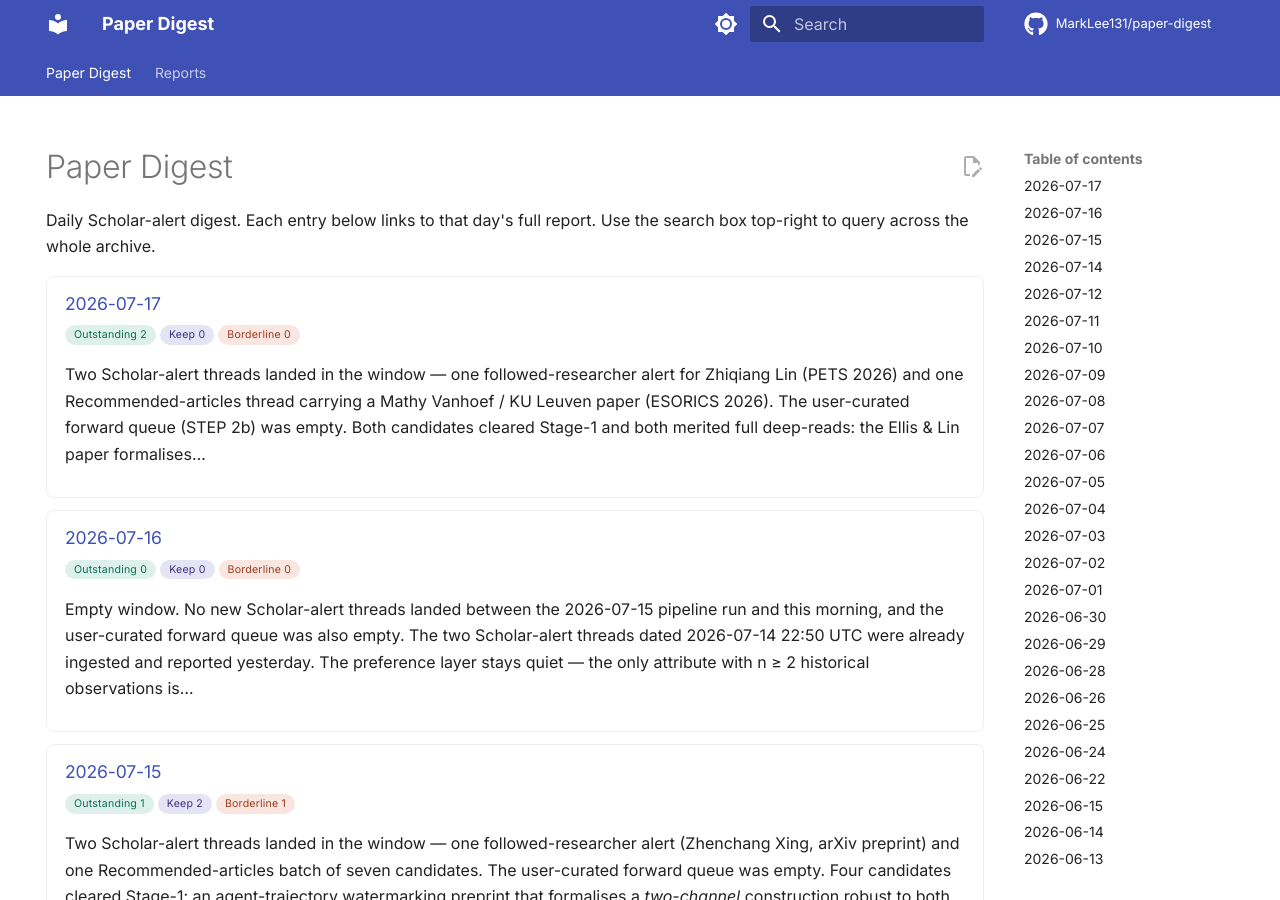
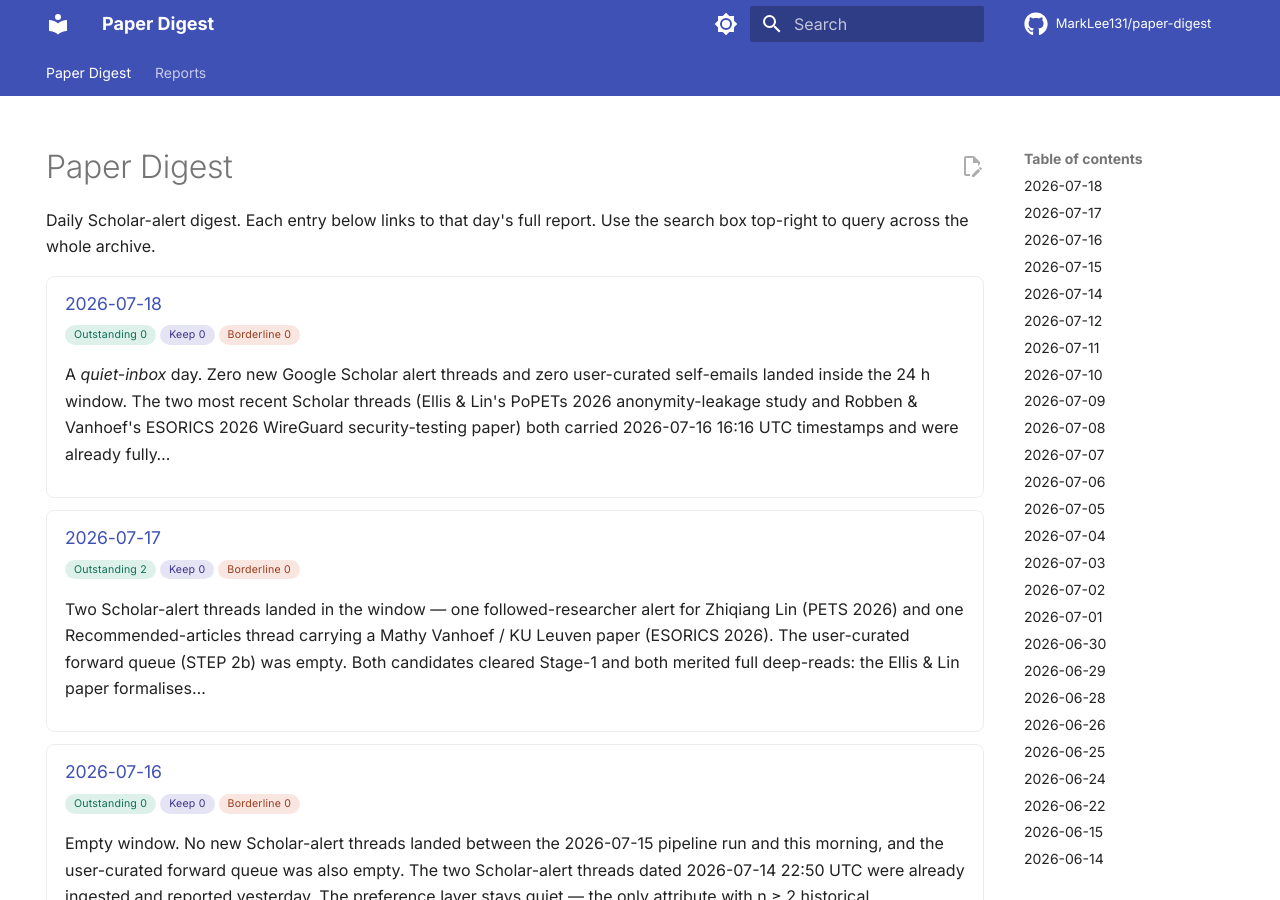
Before and after one commit to MarkLee131/paper-digest, an MkDocs documentation site: the page built from docs/index.md, in a window 1280 px wide and 900 px high. Built offline with MkDocs 1.6.1 and Material for MkDocs 9.7.7, drawn with Linux system fonts in a browser that asks for light colours; comment, search, counter and statistics services are not loaded.

Commit message:
digest: 2026-07-18 — 0 papers analysed (Outstanding 0, Keep 0)

```diff
--- a/docs/index.md
+++ b/docs/index.md
@@ -9,6 +9,13 @@ hide:
 Daily Scholar-alert digest. Each entry below links to that day's full report. Use the search box top-right to query across the whole archive.
 
 <!-- BEGIN AUTO-INDEX -->
+<div class="digest-card" markdown>
+### [2026-07-18](reports/2026-07-18/index.md)
+<div class="meta"><span class="chip outstanding">Outstanding 0</span><span class="chip keep">Keep 0</span><span class="chip borderline">Borderline 0</span></div>
+
+A *quiet-inbox* day. Zero new Google Scholar alert threads and zero user-curated self-emails landed inside the 24 h window. The two most recent Scholar threads (Ellis & Lin's PoPETs 2026 anonymity-leakage study and Robben & Vanhoef's ESORICS 2026 WireGuard security-testing paper) both carried 2026-07-16 16:16 UTC timestamps and were already fully…
+</div>
+
 <div class="digest-card" markdown>
 ### [2026-07-17](reports/2026-07-17/index.md)
 <div class="meta"><span class="chip outstanding">Outstanding 2</span><span class="chip keep">Keep 0</span><span class="chip borderline">Borderline 0</span></div>
```
Also changed, not shown: docs/reports/2026-07-18/index.md (added, +40 -0 lines), docs/reports/.pages, 1 other file.
